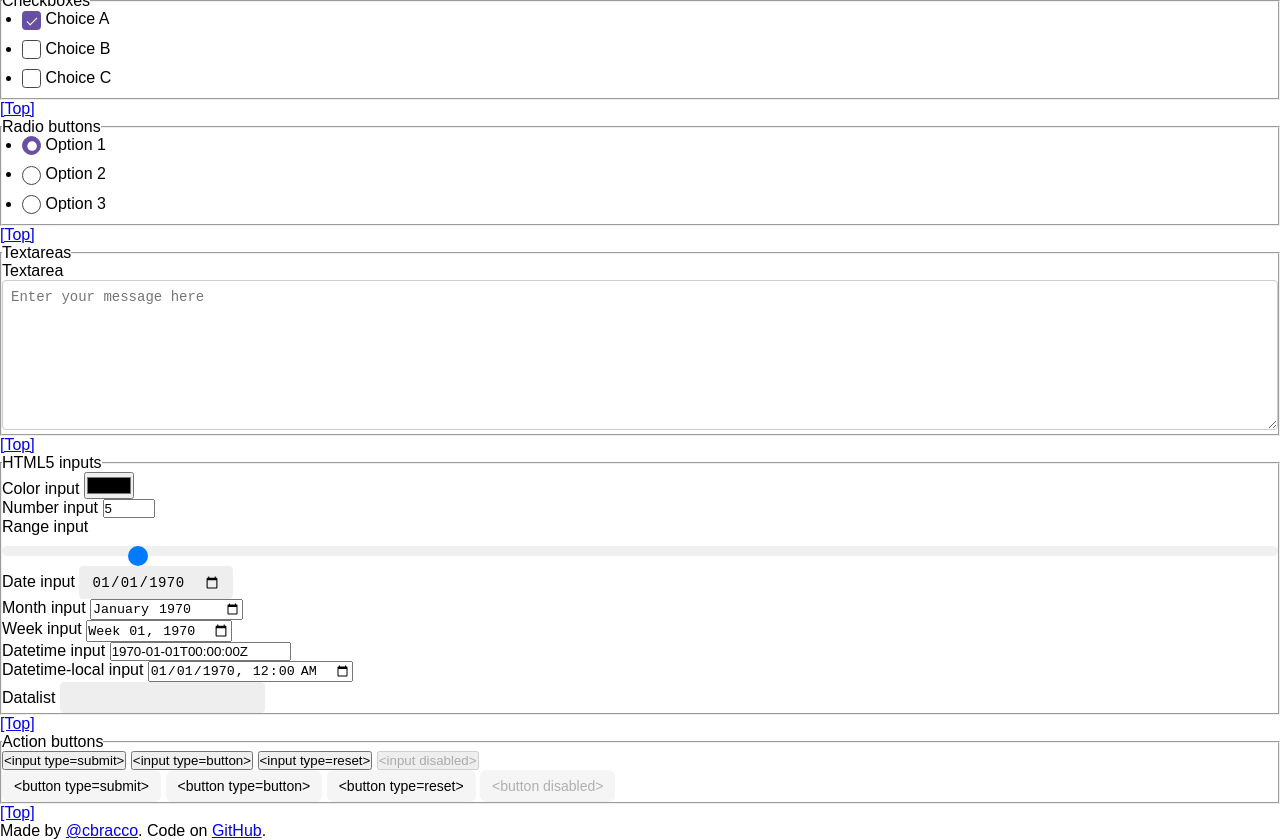
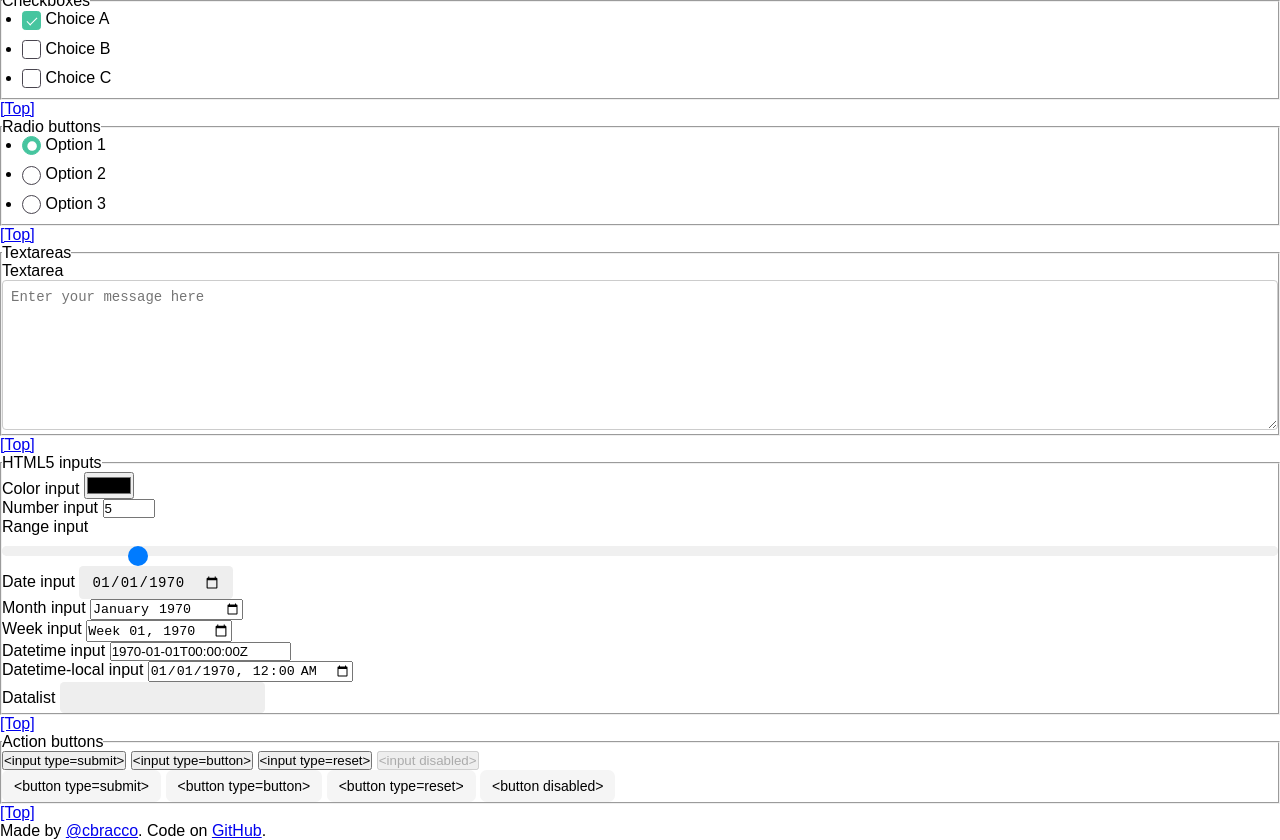
Before and after one commit to Exryber/Mato, a plain HTML site: page test.html in a window 1280 px wide. Shown: the part 8660-9500 px from the top of the page. Drawn offline with Linux system fonts and the light colour scheme.

Commit message:
Style update

```diff
--- a/mato.css
+++ b/mato.css
@@ -35,6 +35,7 @@ button {
 	border-radius: 6.6px;
 	transition: background-color 0.3s, color 0.3s, border-color 0.3s;
 	background-color: #F5F5F5;
+	color: #000;
 }
 
 button:hover {
@@ -128,8 +129,8 @@ input[type="radio"]:checked::after {
 
 /* Custom radio button when checked */
 input[type="radio"]:checked {
-	background-color: #6750A4; /* Background color */
-	border-color: #6750A4; /* Border color */
+	background-color: #46C59F; /* Background color */
+	border-color: #46C59F; /* Border color */
 }
 
 /* Text alignment for radio buttons */
@@ -181,8 +182,8 @@ input[type="checkbox"]:checked::after {
 
 /* Custom checkbox when checked */
 input[type="checkbox"]:checked {
-    background-color: #6750A4; /* Background color */
-    border-color: #6750A4; /* Border color */
+    background-color: #46C59F; /* Background color */
+    border-color: #46C59F; /* Border color */
 }
 
 /* Text alignment for checkboxes */
```
